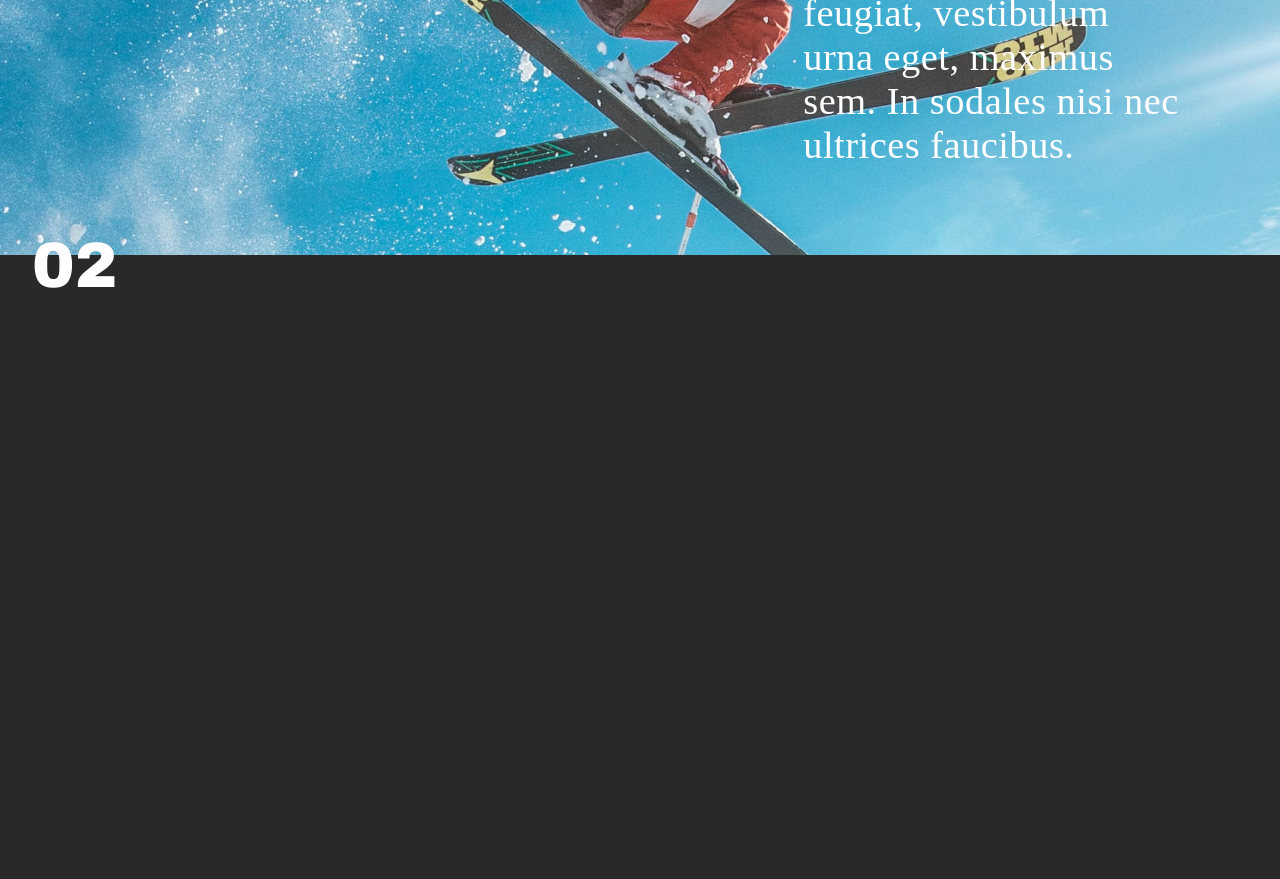
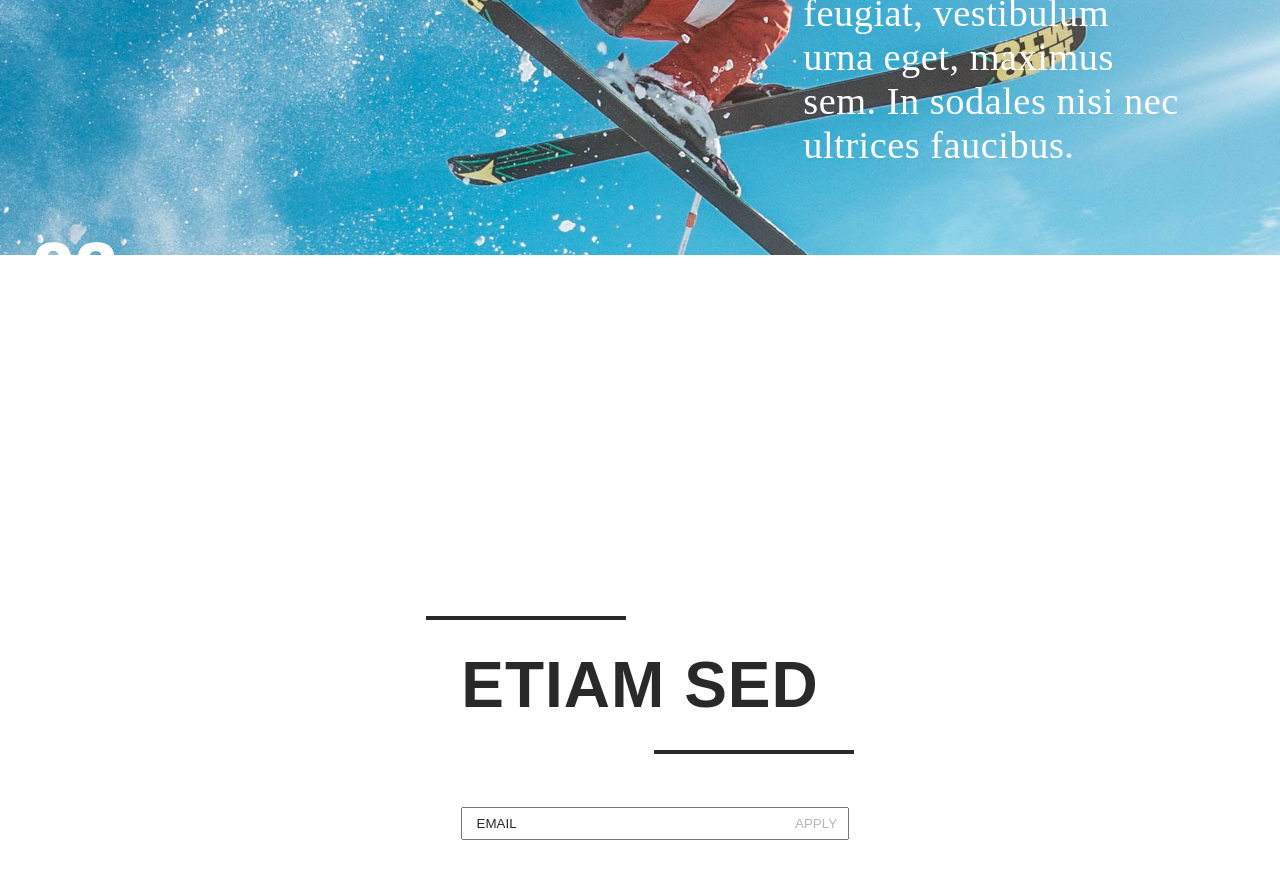
Before and after one commit to evanhzg/magazine-template, a website: page src/index.html in a window 1280 px wide. Shown: the part 2145-3024 px from the top of the page. Before the commit the page ends 2445 px from the top, so only its background shows below. Drawn offline with nearby package versions, Linux system fonts and the light colour scheme; files that its build step writes are made by us from their sources.

Commit message:
finished newsletter with an animation and a quick hover effect

```diff
--- a/src/index.html
+++ b/src/index.html
@@ -48,7 +48,17 @@
 
 
 <!--  NEWSLETTER / SCREEN 04  -->
-    <section id="newsletter"></section>
+    <section id="newsletter">
+        <div id="newsletter__body">
+            <h2>Etiam sed</h2>
+            <div>
+                <nav>
+                    <input type="text" placeholder="email">
+                    <button>Apply</button>
+                </nav>
+            </div>
+        </div>
+    </section>
 </main>
 
 </body>
--- a/src/sass/style.scss
+++ b/src/sass/style.scss
@@ -175,6 +175,96 @@ p {
   }
 }
 
+#newsletter {
+  height: 100vh;
+
+  display: flex;
+  flex-direction: column;
+  justify-content: center;
+  align-items: center;
+
+  background-color: #FFFFFF;
+
+  color: #292929;
+
+  #newsletter__body {
+    display: flex;
+    flex-direction: column;
+    justify-content: space-between;
+    align-items: center;
+    height: 15%;
+
+    h2 {
+      display: flex;
+      flex-direction: column;
+      position: relative;
+
+      &::before,
+      &::after {
+        content: '';
+        width: 55%;
+        border: 2px solid #292929;
+      }
+
+      &::before {
+        top: -.5em;
+        position: absolute;
+        left: -10%;
+        transition: .5s;
+      }
+
+      &::after {
+        position: absolute;
+        right: -10%;
+        bottom: -.5em;
+        transition: .5s;
+
+      }
+    }
+
+    //  Animation
+    h2:hover {
+      &::before,
+      &::after {
+        width: 120%;
+      }
+    }
+
+    div {
+      margin-top: 2em;
+      width: 100%;
+      position: relative;
+      input {
+        cursor: default;
+
+        width: 100%;
+        padding: .5em 1em;
+        &::placeholder {
+          color: #292929;
+          text-transform: uppercase;
+        }
+      }
+
+      button {
+        cursor: pointer;
+
+        position: absolute;
+        transform: translate(45%, -50%);
+        top: 50%;
+        right: 0;
+        text-transform: uppercase;
+        border: none;
+        background-color: transparent;
+        color: #B6B6B6;
+
+        &:hover {
+          color: #C17A7A;
+        }
+      }
+    }
+  }
+}
+
 // HERO / SCREEN 1
 #hero {
   background-image: url("../assets/hero-bg.jpeg");
```
Also changed, not shown: 1 other file.
